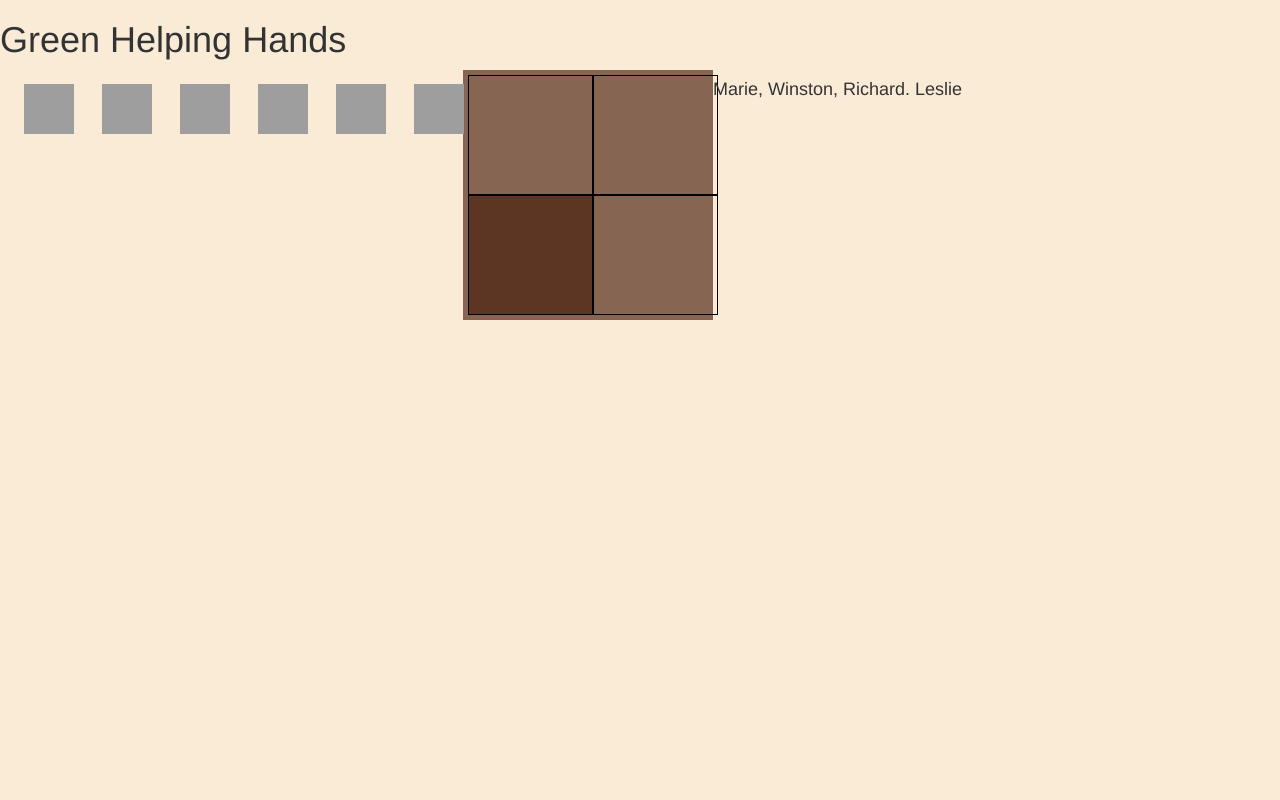
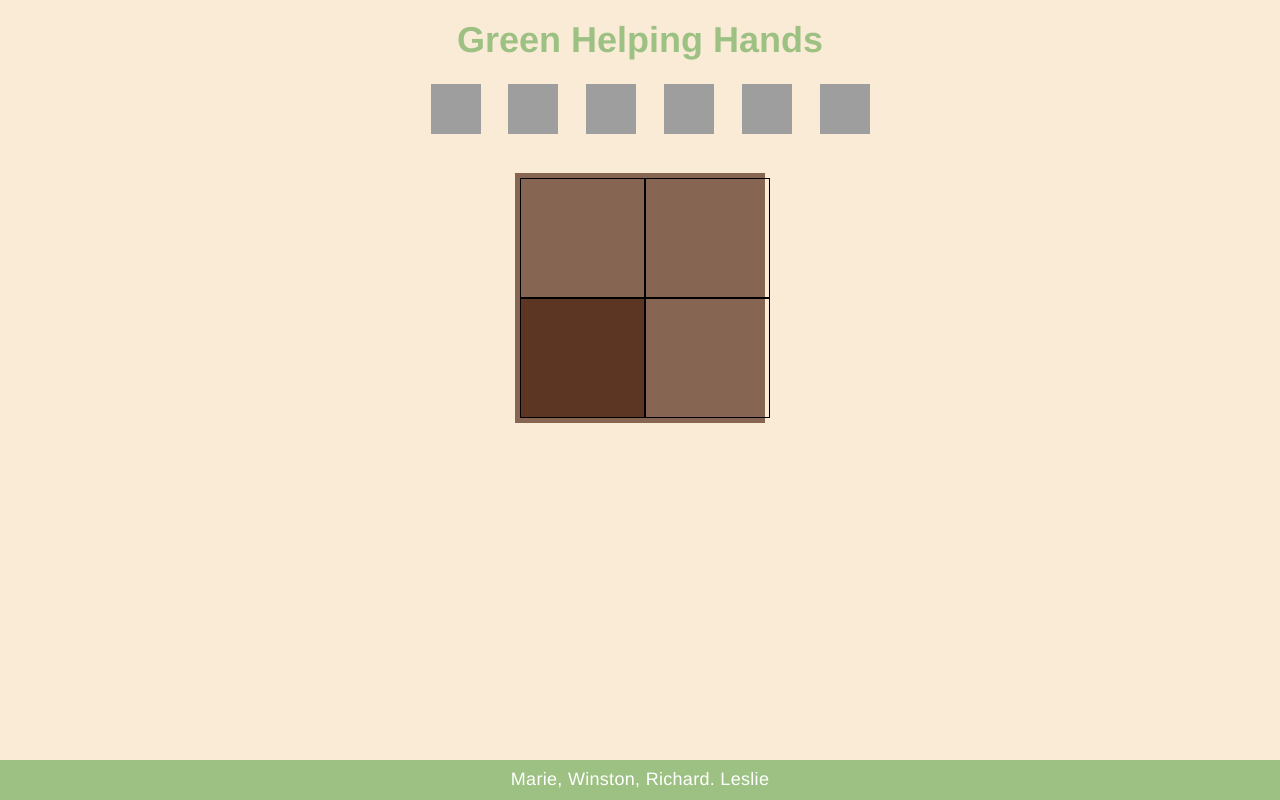
Before and after one commit to kakapo-2018/green-helping-hands, a Node server app: page /gardens in a window 1280 px wide. Run offline with Node 20, Linux system fonts and the light colour scheme; some libraries are stand-ins or nearby versions; grey boxes are pictures that could not be loaded.

Commit message:
styling corrections on display gardens page

```diff
--- a/public/styles.css
+++ b/public/styles.css
@@ -22,7 +22,6 @@ body {
     height: 250px;
     background-color: brown;
     padding: 5px;
-
 }
 
 .top-row {
@@ -209,11 +208,36 @@ img {
 
 .containerVege {
   display: flex;
+  justify-content: center;
   margin-left: 10px;
   padding-right: 1em;
   padding-bottom: 25px;
+  width: 100%;
 }
 
 .vege {
+
   padding : 1em;
 }
+
+.headingText {
+  text-align: center;
+  color: rgba(157,193,131, 1);
+  font-weight: 900;
+}
+
+.gardenRow {
+  display: flex;
+  justify-content: center;
+}
+
+.footer {
+  position: fixed;
+    left: 0;
+    bottom: 0;
+    width: 100%;
+    background-color: rgba(157,193,131, 1);
+    color: white;
+    text-align: center;
+    letter-spacing: 0.3px;
+}
--- a/views/info.hbs
+++ b/views/info.hbs
@@ -1,3 +1,4 @@
-
+{{> header}}
 
 <p>i work</p>
+{{> footer}}
--- a/views/partials/footer.hbs
+++ b/views/partials/footer.hbs
@@ -1 +1,3 @@
+<div class="footer">
 <h4>Marie, Winston, Richard. Leslie</h4>
+</div>
--- a/views/partials/gardenGrid.hbs
+++ b/views/partials/gardenGrid.hbs
@@ -1,5 +1,6 @@
+<div class = "gardenRow row">
 
-<div class="grid-container averageMatch">
+<div class="col-md-12 grid-container averageMatch">
 
     <div class="top-row">
         <div id="div1" ondrop="drop(event)" ondragover="allowDrop(event)" onclick="emptyDiv1()">
@@ -15,5 +16,5 @@
         </div>
     </div>
 
-
+    </div>
 </div>
--- a/views/partials/gardenSelect.hbs
+++ b/views/partials/gardenSelect.hbs
@@ -1,8 +1,11 @@
+
 <div class="container containerVege">
     <div class="row">
     {{#each vegetables}}
 
-    <div class="vege col-sm-2"><img src="{{image}}"id="drag{{id}}" data-water-required="{{water}}" draggable="true" ondragstart="drag(event)" width="336" height="69" onclick="addToGarden()"/></div>
+    <div class="vege col-sm-2">
+        <img src="{{image}}"id="drag{{id}}" data-water-required="{{water}}" draggable="true" ondragstart="drag(event)" width="336" height="69" onclick="addToGarden()"/>
+    </div>
     {{/each }}
 
     <div id="myDataStore" style="display:none;" data-total-water-required="0"></div>
@@ -11,9 +14,5 @@
     <div id="waterRequired-3"></div>
     <div id="waterRequired-4"></div>
 
-{{!-- <br>
-<img id="drag1" src="http://icons.iconarchive.com/icons/robinweatherall/veggers/128/Carrot-icon.png" draggable="true" ondragstart="drag(event)" width="336" height="69">
-<img id="drag2" src="http://icons.iconarchive.com/icons/fengsj/vegetables/128/Tomato-icon.png" draggable="true" ondragstart="drag(event)" width="336" height="69">
-<img id="drag3" src="http://www.jackieleonards.ie/wp-content/uploads/2015/03/basil.png" draggable="true" ondragstart="drag(event)" width="336" height="69"> --}}
-
 </div>
+</div>
--- a/views/partials/header.hbs
+++ b/views/partials/header.hbs
@@ -1 +1,3 @@
-<h1>Green Helping Hands</h1>
+<div class="headingText">
+<h1 class="headingText">Green Helping Hands</h1>
+</div>
```
